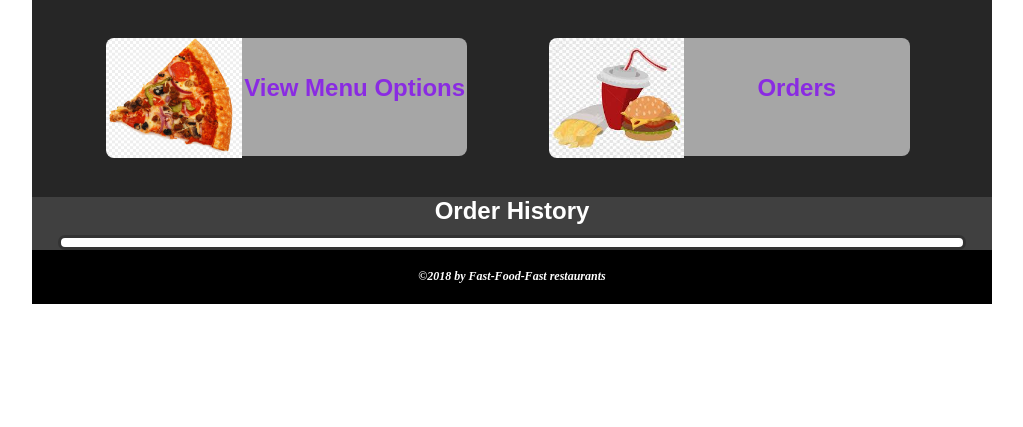
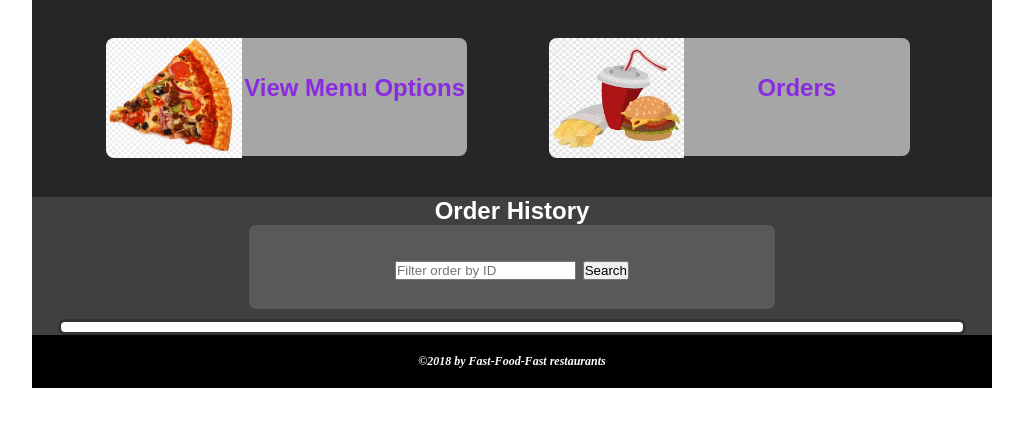
Before and after one commit to PromasterGuru/Fast-Food-Fetch-API, a Flask app: page /orders in a window 1280 px wide. Shown: the part 66-493 px from the top of the page, without its empty margins (128-1151 px from the left). Run offline with Flask 2, Linux system fonts and the light colour scheme.

Commit message:
[Feature #161441235] Get specific order

```diff
--- a/app/static/js/viewOrders.js
+++ b/app/static/js/viewOrders.js
@@ -64,6 +64,7 @@ fetch(proxyUrl + url, {
   })
   .catch(error => console.log(error));
 
+
 /******************************************************/
 //UPdate the status of an order
 updateOrder = (id, order_status) => {
@@ -94,7 +95,7 @@ updateOrder = (id, order_status) => {
       }
       else{
         let msg = Object.values(data);
-        alert(msg);
+        console.log(msg);
         // document.getElementById(id).innerHTML = msg;
         // setTimeout(() => {document.getElementById(id).innerHTML = "";}, 5000);
       }
@@ -132,3 +133,62 @@ deleteOrder = (id) => {
   })
   .catch(error => console.log(error));
 }
+
+/**************************************************** */
+/*            GET SPECIFIC ORDER FUNCTION            */
+/****************************************************/
+getOrder = () => {
+  const id = document.getElementById('search').value;
+  const url = `https://pro-fast-food-fast-api.herokuapp.com/api/v2/orders/${id}`;
+  fetch(proxyUrl + url,{
+    method: "GET",
+    headers: {
+      "Content-Type": "application/json",
+      Authorization: `Bearer ${access_token}`
+    }
+  })
+  .then(function(resp){
+    return resp.json()
+  })
+  .then(function(data){
+    let result = data.Message;
+    document.getElementById('orders_tb').style.display = "block";
+    document.getElementById('orders_tb').innerHTML = "";
+    if(result === "No order found for order id "+id){
+      document.getElementById('orders_count').innerHTML = 0;
+      document.getElementById('orders_tb').innerHTML = `
+        <p><span id="error">No order history found for order id ${id}</span></p>`;
+    }
+    else{
+      document.getElementById('orders_count').innerHTML = result.length;
+      // Loop through each order and display it on the screen
+      document.getElementById('orders_tb').innerHTML += `
+      <tr id='tr'>
+      <th>ID</th>
+      <th>Qty</th>
+      <th>Order Date</th>
+      <th>Address</th>
+      <th>Status</th>
+      <th>Action</th>
+      </tr>`
+      for(i = 0; i < result.length; i++){
+        document.getElementById('orders_tb').innerHTML += `
+        <tr>
+          <td>${result[i].order_id}</td>
+          <td>${result[i].meal_id}</td>
+          <td>${result[i].order_date}</td>
+          <td>${result[i].address}</td>
+          <td>${result[i].status}</td>
+          <td>
+          <button onclick=(updateOrder("${result[i].order_id}","Processing")) id="btn1">Process</button>
+          <button onclick=(updateOrder("${result[i].order_id}","Complete")) id="btn2">Complete</button>
+          <button onclick=(updateOrder("${result[i].order_id}","Cancelled")) id="btn3">Cancel</button>&nbsp;&nbsp;&nbsp;&nbsp;&nbsp;&nbsp;
+          <button onclick=(deleteOrder("${result[i].order_id}")) id="btn4">Delete</button>
+        </td>
+        </tr>
+        `
+      }
+    }
+  })
+.catch(error => console.log(error));
+}
--- a/app/templates/orders.html
+++ b/app/templates/orders.html
@@ -18,7 +18,12 @@
               </a>
           </div>
         </div>
-        <h2 style="text-align:center; color:#ffffff; margin:10px;">Order History</h2>
+        <h2 style="text-align:center; color:#ffffff; margin:10px;">Order History
+          <form onsubmit="event.preventDefault();">
+            <input type="search" placeholder="Filter order by ID" required  id="search" >
+            <button onclick="getOrder();">Search</button>
+          </form>
+        </h2>
         <div id="food_items">
           <table id="orders_tb">
           </table>
```
Also changed, not shown: app/tests/login.test.js (+23 -0 lines).
